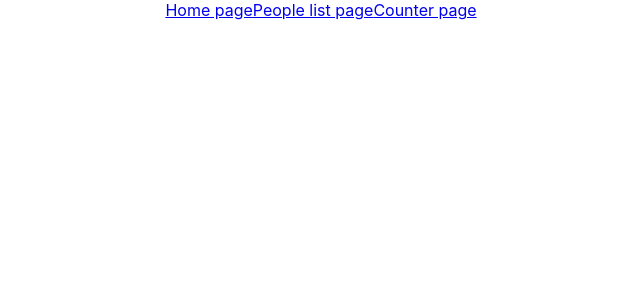
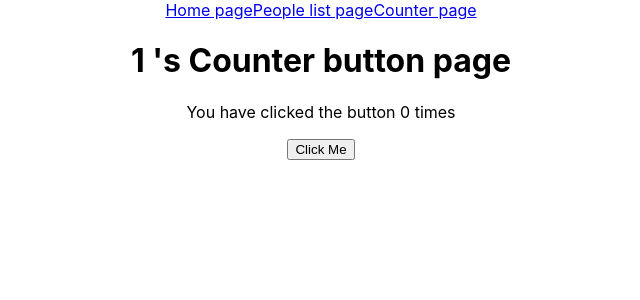
Before and after one commit to ashishjsharda/ReactComponents1, a React (Create React App) app: page /counter/1 in a window 1280 px wide. Shown: the top 300 px of the page, without its empty margins (319-959 px from the left). Built offline with nearby package versions, Linux system fonts and the light colour scheme.

Commit message:
Update app,counterbutton

```diff
--- a/src/App.js
+++ b/src/App.js
@@ -15,7 +15,7 @@
                 <Link to="/counter">Counter page</Link>
                 <Routes>
                     <Route path="/" exact element={<HomePage />} />
-                    <Route path="/counter" exact element={<CounterButtonPage />} />
+                    <Route path="/counter/:name" exact element={<CounterButtonPage />} />
                     <Route path="/people-list" exact element={<PeopleListPage />} />
 
                 </Routes>
--- a/src/pages/CounterButtonPage.js
+++ b/src/pages/CounterButtonPage.js
@@ -1,8 +1,10 @@
 import React, { useState } from "react";
 import { CounterButton } from "../CounterButton";
+import{useParams} from "react-router-dom";
 import { CongratulationMessage } from "../CongratulationsMessage";
 
 export const CounterButtonPage = () => {
+    const name = useParams().name;
     const [numberOfClicks, setNumberOfClicks] = useState(0)
     const [hideMessage, setHideMessage] = useState(false)
 
@@ -11,7 +13,7 @@
     }
     return (
         <>
-            <h1>The counter button page</h1>
+            <h1>{name} 's Counter button page</h1>
             {
                 hideMessage
                     ? null
```
